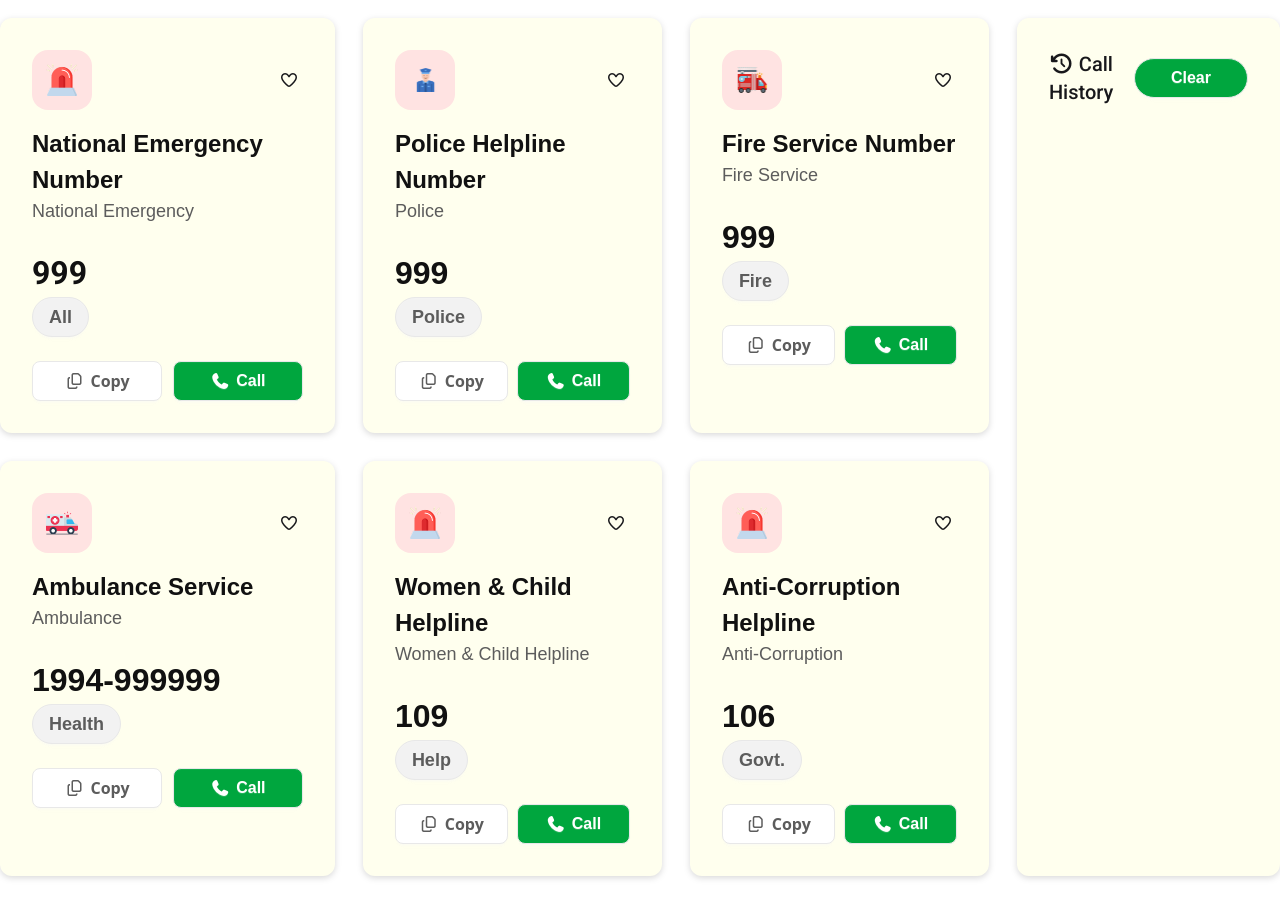
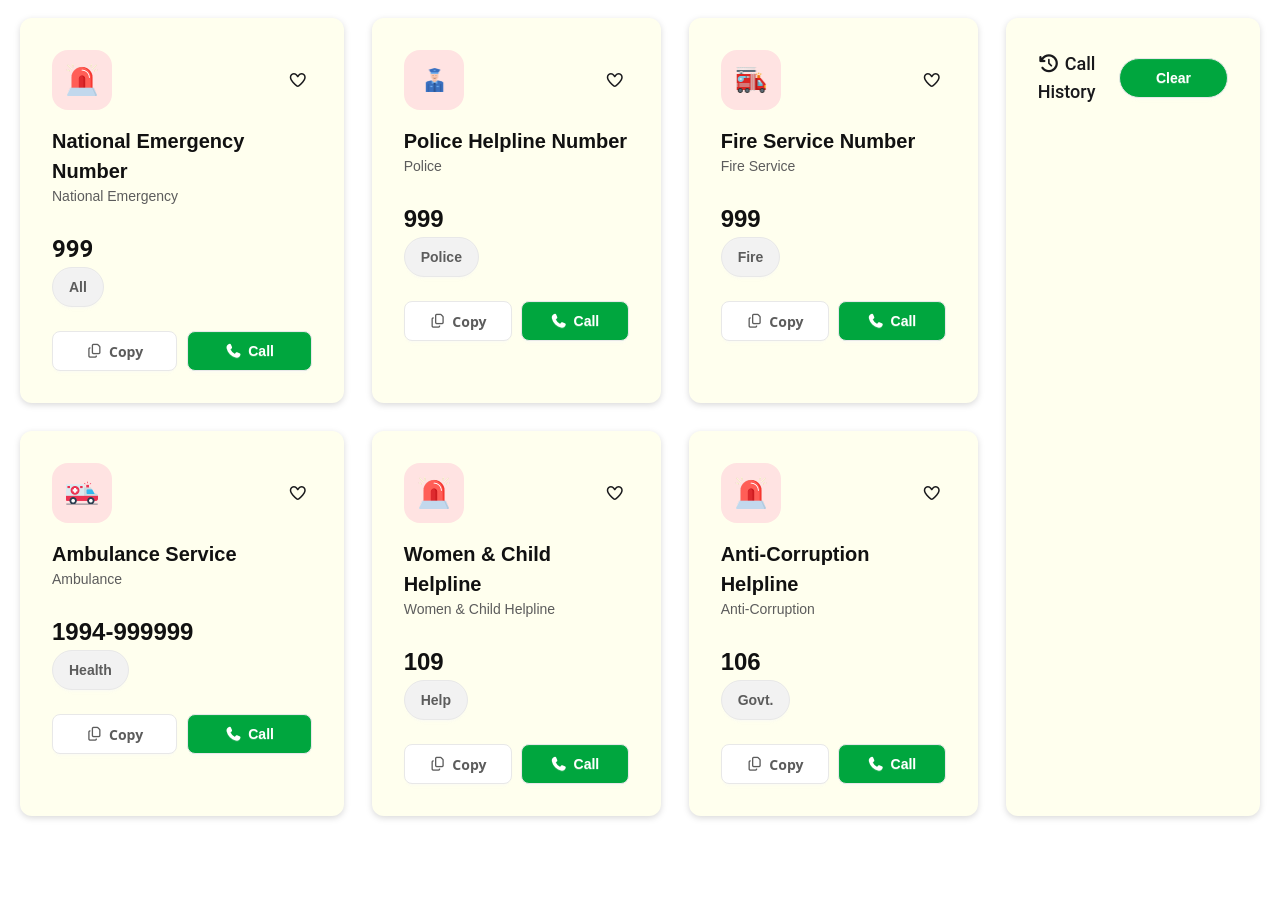
Before and after one commit to ASHIK27445/Emergency-Hotline-Service, a plain HTML site: page index.html in a window 1280 px wide. Shown: the part 360-1276 px from the top of the page. After the commit the page ends 1216 px from the top, so only its background shows below. Drawn offline with nearby package versions, Linux system fonts and the light colour scheme; a web font is replaced by a local one.

Commit message:
adding font inter and robota and working on with card to ruduce font size for better looking

```diff
--- a/index.html
+++ b/index.html
@@ -43,7 +43,7 @@
         </div>
     </section>
 
-    <section class="mx-5 max-w-[1540px] grid grid-cols-1  2xl:grid-cols-[26fr_25fr_25fr_24fr] max-[1500px]   xl:grid-cols-[28fr_25fr_25fr_22fr] gap-7 xl:mx-auto my-10">
+    <section class="mx-[80px] max-w-[1540px] grid grid-cols-1  2xl:grid-cols-[26fr_25fr_25fr_24fr] xl:grid-cols-[28fr_25fr_25fr_22fr] xl:mx-5 gap-7 2xl:mx-auto my-10 md:grid-cols-2">
         <div class=" bg-[#FFE] p-8 rounded-xl drop-shadow-[0_2px_3px_#00000026]">
             <div class="flex justify-between items-center mb-4">
                 <div class="w-[60px] h-[60px]  flex items-center justify-center bg-[#FFE3E2] rounded-[16px]">
@@ -54,19 +54,19 @@
 
             <div class="flex flex-col gap-6">
                 <div>
-                    <h3 class="font-hind font-bold text-[24px] text-[#111111]" id="service-1">National Emergency Number
+                    <h3 class="font-hind font-bold text-[20px] text-[#111111]" id="service-1">National Emergency Number
                     </h3>
-                    <p class="font-hind text-[18px] text-[#5C5C5C]">National Emergency</p>
+                    <p class="font-hind text-[14px] text-[#5C5C5C]">National Emergency</p>
                 </div>
                 <div>
                     <!------font roboto-->
-                    <h2 class="font-hind font-bold text-[32px] text-[#111111] font-roboto" id="service-num-1">999</h2>
-                    <button class="btn font-hind text-[18px] text-[#5C5C5C] bg-[#F2F2F2] rounded-3xl">All</button>
+                    <h2 class="font-hind font-bold text-[24px] text-[#111111] font-roboto" id="service-num-1">999</h2>
+                    <button class="btn font-hind text-[14px] text-[#5C5C5C] bg-[#F2F2F2] rounded-3xl">All</button>
                 </div>
                 <div class="flex gap-2 flex-wrap justify-between"><!------font roboto-->
-                    <button class="btn w-[48%] py-2.5 text-[16px] text-[#5C5C5C]  rounded-lg bg-white copy-btn"><i
+                    <button class="btn w-[48%] py-2.5 text-[14px] text-[#5C5C5C]  rounded-lg bg-white copy-btn"><i
                             class="fa-regular fa-copy"></i>Copy</button>
-                    <button class="btn w-[48%] py-2.5 font-hind text-[16px] text-white rounded-lg bg-[#00A63E]"
+                    <button class="btn w-[48%] py-2.5 font-hind text-[14px] text-white rounded-lg bg-[#00A63E]"
                         id="call-btn-1"><i class="fa-classic fa-phone"></i>Call</button>
                 </div>
             </div>
@@ -82,19 +82,19 @@
 
             <div class="flex flex-col gap-6">
                 <div>
-                    <h3 class="font-hind font-bold text-[24px] text-[#111111]" id="service-2">Police Helpline Number
+                    <h3 class="font-hind font-bold text-[20px] text-[#111111]" id="service-2">Police Helpline Number
                     </h3>
-                    <p class="font-hind text-[18px] text-[#5C5C5C]">Police</p>
+                    <p class="font-hind text-[14px] text-[#5C5C5C]">Police</p>
                 </div>
                 <div>
                     <!------font roboto-->
-                    <h2 class="font-hind font-bold text-[32px] text-[#111111]" id="service-num-2">999</h2>
-                    <button class="btn font-hind text-[18px] text-[#5C5C5C] bg-[#F2F2F2] rounded-3xl">Police</button>
+                    <h2 class="font-hind font-bold text-[24px] text-[#111111]" id="service-num-2">999</h2>
+                    <button class="btn font-hind text-[14px] text-[#5C5C5C] bg-[#F2F2F2] rounded-3xl">Police</button>
                 </div>
                 <div class="flex gap-2 flex-wrap justify-between"><!------font roboto-->
-                    <button class="btn w-[48%] py-2.5 text-[16px] text-[#5C5C5C]  rounded-lg bg-white copy-btn"><i
+                    <button class="btn w-[48%] py-2.5 text-[14px] text-[#5C5C5C]  rounded-lg bg-white copy-btn"><i
                             class="fa-regular fa-copy"></i>Copy</button>
-                    <button class="btn w-[48%] py-2.5 font-hind text-[16px] text-white rounded-lg bg-[#00A63E]"
+                    <button class="btn w-[48%] py-2.5 font-hind text-[14px] text-white rounded-lg bg-[#00A63E]"
                         id="call-btn-2"><i class="fa-classic fa-phone"></i>Call</button>
                 </div>
             </div>
@@ -110,18 +110,18 @@
 
             <div class="flex flex-col gap-6">
                 <div>
-                    <h3 class="font-hind font-bold text-[24px] text-[#111111] " id="service-3">Fire Service Number</h3>
-                    <p class="font-hind text-[18px] text-[#5C5C5C]">Fire Service</p>
+                    <h3 class="font-hind font-bold text-[20px] text-[#111111] " id="service-3">Fire Service Number</h3>
+                    <p class="font-hind text-[14px] text-[#5C5C5C]">Fire Service</p>
                 </div>
                 <div>
                     <!------font roboto-->
-                    <h2 class="font-hind font-bold text-[32px] text-[#111111]" id="service-num-3">999</h2>
-                    <button class="btn font-hind text-[18px] text-[#5C5C5C] bg-[#F2F2F2] rounded-3xl">Fire</button>
+                    <h2 class="font-hind font-bold text-[24px] text-[#111111]" id="service-num-3">999</h2>
+                    <button class="btn font-hind text-[14px] text-[#5C5C5C] bg-[#F2F2F2] rounded-3xl">Fire</button>
                 </div>
                 <div class="flex gap-2 flex-wrap justify-between"><!------font roboto-->
-                    <button class="btn w-[48%] py-2.5 text-[16px] text-[#5C5C5C]  rounded-lg bg-white copy-btn"><i
+                    <button class="btn w-[48%] py-2.5 text-[14px] text-[#5C5C5C]  rounded-lg bg-white copy-btn"><i
                             class="fa-regular fa-copy"></i>Copy</button>
-                    <button class="btn w-[48%] py-2.5 font-hind text-[16px] text-white rounded-lg bg-[#00A63E] "
+                    <button class="btn w-[48%] py-2.5 font-hind text-[14px] text-white rounded-lg bg-[#00A63E] "
                         id="call-btn-3"><i class="fa-classic fa-phone"></i>Call</button>
                 </div>
             </div>
@@ -129,13 +129,13 @@
 
         <!--History-->
         <div class="row-span-2 bg-[#FFE] p-8 rounded-xl drop-shadow-[0_2px_3px_#00000026] order-last xl:order-none">
-            <div class="call-history flex justify-between items-center">
-                <div class="font-roboto font-medium text-xl">
+            <div class="call-history flex justify-between items-center gap-2">
+                <div class="font-roboto font-medium text-lg">
                     <i class="fa-solid fa-clock-rotate-left"></i> Call History
                 </div>
                 <div class="clear-history">
                     <button
-                        class="btn py-3.5 px-9 font-hind text-[16px] text-white rounded-[50px] bg-[#00A63E] ">Clear</button>
+                        class="btn py-3.5 px-9 font-hind text-[14px] text-white rounded-[50px] bg-[#00A63E] ">Clear</button>
                 </div>
             </div>
 
@@ -155,18 +155,18 @@
 
             <div class="flex flex-col gap-6">
                 <div>
-                    <h3 class="font-hind font-bold text-[24px] text-[#111111]" id="service-4">Ambulance Service</h3>
-                    <p class="font-hind text-[18px] text-[#5C5C5C]">Ambulance</p>
+                    <h3 class="font-hind font-bold text-[20px] text-[#111111]" id="service-4">Ambulance Service</h3>
+                    <p class="font-hind text-[14px] text-[#5C5C5C]">Ambulance</p>
                 </div>
                 <div>
                     <!------font roboto-->
-                    <h2 class="font-hind font-bold text-[32px] text-[#111111]" id="service-num-4">1994-999999</h2>
-                    <button class="btn font-hind text-[18px] text-[#5C5C5C] bg-[#F2F2F2] rounded-3xl">Health</button>
+                    <h2 class="font-hind font-bold text-[24px] text-[#111111]" id="service-num-4">1994-999999</h2>
+                    <button class="btn font-hind text-[14px] text-[#5C5C5C] bg-[#F2F2F2] rounded-3xl">Health</button>
                 </div>
                 <div class="flex gap-2 flex-wrap justify-between"><!------font roboto-->
-                    <button class="btn w-[48%] py-2.5 text-[16px] text-[#5C5C5C]  rounded-lg bg-white copy-btn"><i
+                    <button class="btn w-[48%] py-2.5 text-[14px] text-[#5C5C5C]  rounded-lg bg-white copy-btn"><i
                             class="fa-regular fa-copy"></i>Copy</button>
-                    <button class="btn w-[48%] py-2.5 font-hind text-[16px] text-white rounded-lg bg-[#00A63E] "
+                    <button class="btn w-[48%] py-2.5 font-hind text-[14px] text-white rounded-lg bg-[#00A63E] "
                         id="call-btn-4"><i class="fa-classic fa-phone"></i>Call</button>
                 </div>
             </div>
@@ -182,19 +182,19 @@
 
             <div class="flex flex-col gap-6">
                 <div>
-                    <h3 class="font-hind font-bold text-[24px] text-[#111111]" id="service-5">Women & Child Helpline
+                    <h3 class="font-hind font-bold text-[20px] text-[#111111]" id="service-5">Women & Child Helpline
                     </h3>
-                    <p class="font-hind text-[18px] text-[#5C5C5C]">Women & Child Helpline</p>
+                    <p class="font-hind text-[14px] text-[#5C5C5C]">Women & Child Helpline</p>
                 </div>
                 <div>
                     <!------font roboto-->
-                    <h2 class="font-hind font-bold text-[32px] text-[#111111]" id="service-num-5">109</h2>
-                    <button class="btn font-hind text-[18px] text-[#5C5C5C] bg-[#F2F2F2] rounded-3xl">Help</button>
+                    <h2 class="font-hind font-bold text-[24px] text-[#111111]" id="service-num-5">109</h2>
+                    <button class="btn font-hind text-[14px] text-[#5C5C5C] bg-[#F2F2F2] rounded-3xl">Help</button>
                 </div>
                 <div class="flex gap-2 flex-wrap justify-between"><!------font roboto-->
-                    <button class="btn w-[48%] py-2.5 text-[16px] text-[#5C5C5C]  rounded-lg bg-white copy-btn"><i
+                    <button class="btn w-[48%] py-2.5 text-[14px] text-[#5C5C5C]  rounded-lg bg-white copy-btn"><i
                             class="fa-regular fa-copy"></i>Copy</button>
-                    <button class="btn w-[48%] py-2.5 font-hind text-[16px] text-white rounded-lg bg-[#00A63E]"
+                    <button class="btn w-[48%] py-2.5 font-hind text-[14px] text-white rounded-lg bg-[#00A63E]"
                         id="call-btn-5"><i class="fa-classic fa-phone"></i>Call</button>
                 </div>
             </div>
@@ -210,19 +210,19 @@
 
             <div class="flex flex-col gap-6">
                 <div>
-                    <h3 class="font-hind font-bold text-[24px] text-[#111111]" id="service-6">Anti-Corruption Helpline
+                    <h3 class="font-hind font-bold text-[20px] text-[#111111]" id="service-6">Anti-Corruption Helpline
                     </h3>
-                    <p class="font-hind text-[18px] text-[#5C5C5C]">Anti-Corruption</p>
+                    <p class="font-hind text-[14px] text-[#5C5C5C]">Anti-Corruption</p>
                 </div>
                 <div>
                     <!------font roboto-->
-                    <h2 class="font-hind font-bold text-[32px] text-[#111111]" id="service-num-6">106</h2>
-                    <button class="btn font-hind text-[18px] text-[#5C5C5C] bg-[#F2F2F2] rounded-3xl">Govt.</button>
+                    <h2 class="font-hind font-bold text-[24px] text-[#111111]" id="service-num-6">106</h2>
+                    <button class="btn font-hind text-[14px] text-[#5C5C5C] bg-[#F2F2F2] rounded-3xl">Govt.</button>
                 </div>
                 <div class="flex gap-2 flex-wrap justify-between"><!------font roboto-->
-                    <button class="btn w-[48%] py-2.5 text-[16px] text-[#5C5C5C]  rounded-lg bg-white copy-btn"><i
+                    <button class="btn w-[48%] py-2.5 text-[14px] text-[#5C5C5C]  rounded-lg bg-white copy-btn"><i
                             class="fa-regular fa-copy"></i>Copy</button>
-                    <button class="btn w-[48%] py-2.5 font-hind text-[16px] text-white rounded-lg bg-[#00A63E] "
+                    <button class="btn w-[48%] py-2.5 font-hind text-[14px] text-white rounded-lg bg-[#00A63E] "
                         id="call-btn-6"><i class="fa-classic fa-phone"></i>Call</button>
                 </div>
             </div>
--- a/style.css
+++ b/style.css
@@ -3,8 +3,6 @@
 @tailwind components;
 
 @import url('https://fonts.googleapis.com/css2?family=Hind+Madurai:wght@300;400;500;600;700&family=Inter:ital,opsz,wght@0,14..32,100..900;1,14..32,100..900&family=Noto+Serif:ital,wght@0,100..900;1,100..900&family=Open+Sans:ital,wght@0,300..800;1,300..800&family=Oswald:wght@200..700&family=Raleway:ital,wght@0,100..900;1,100..900&display=swap');
-@import url('https://fonts.googleapis.com/css2?family=Hind+Madurai:wght@300;400;500;600;700&family=Inter:ital,opsz,wght@0,14..32,100..900;1,14..32,100..900&family=Noto+Serif:ital,wght@0,100..900;1,100..900&family=Open+Sans:ital,wght@0,300..800;1,300..800&family=Oswald:wght@200..700&family=Raleway:ital,wght@0,100..900;1,100..900&family=Roboto:ital,wght@0,100..900;1,100..900&display=swap');
-@import url('https://fonts.googleapis.com/css2?family=Hind+Madurai:wght@300;400;500;600;700&family=Inter:ital,opsz,wght@0,14..32,100..900;1,14..32,100..900&family=Noto+Serif:ital,wght@0,100..900;1,100..900&family=Open+Sans:ital,wght@0,300..800;1,300..800&family=Oswald:wght@200..700&family=Raleway:ital,wght@0,100..900;1,100..900&family=Roboto:ital,wght@0,100..900;1,100..900&display=swap');
 .font-hind{
     font-family: "Hind Madurai", sans-serif;
 }
--- a/tailwind.config.js
+++ b/tailwind.config.js
@@ -1,12 +1,12 @@
 // tailwind.config.js
-module.exports = {
-  content: ["./*.html"], // or wherever your files are
-  theme: {
-    extend: {
-      fontFamily: {
-        hind: ["Hind Madurai", "sans-serif"]
-      },
-    },
-  },
-  plugins: [],
-}
+// module.exports = {
+//   content: ["./*.html"], // or wherever your files are
+//   theme: {
+//     extend: {
+//       fontFamily: {
+//         hind: ["Hind Madurai", "sans-serif"]
+//       },
+//     },
+//   },
+//   plugins: [],
+// }
```
